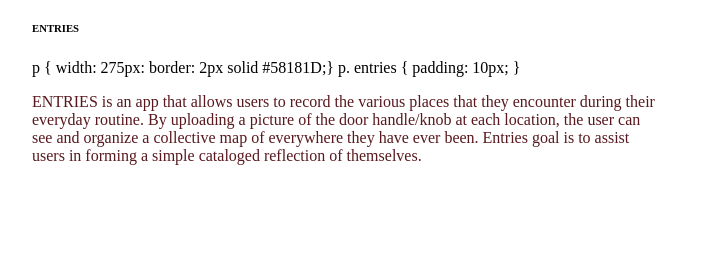
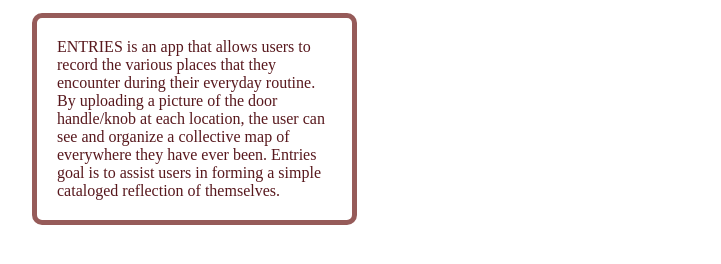
Before and after one commit to lue309/lue309.github.io2, a plain HTML site: page index.html in a window 1280 px wide. Shown: the part 1376-1640 px from the top of the page, without its empty margins (292-1013 px from the left). Before the commit the page ends 1591 px from the top, so only its background shows below. Drawn offline with Linux system fonts and the light colour scheme.

Commit message:
anything

```diff
--- a/index.html
+++ b/index.html
@@ -32,6 +32,7 @@
 			padding: 10px;
 			width: 100%;	height: 20px;
 		}
+
 		</style>
 	</head>
 
@@ -49,6 +50,11 @@
 			h2,h3,h5 {font-size: 20px;}
 			h3,h5 {letter-spacing: 20px;}
 			h2,p { color: #58181D;}
+			p.ENTRIES {border: 5px solid #965B59;
+			padding: 20px;
+		width: 275px;
+	border-radius: 10px;
+	}
 			</style>
 			<h2> EILEEN LU </h2>
 
@@ -78,17 +84,11 @@
 			<a href="page2.html"><img src="images/sample3.jpg" alt="Zucchini Cake" title="Zucchini Cake" width="200"; height="200"/></a>
 		</p>
 
-		<h6>ENTRIES</h6>
-	<body>
-		p {
-			width: 275px:
-			border: 2px solid #58181D;}
-			p. entries {
-				padding: 10px;
-			}
-			<p> ENTRIES is an app that allows users to record the various places that they encounter during their everyday routine. By uploading a picture of the door handle/knob at each location, the user can see and organize a collective map of everywhere they have ever been. Entries goal is to assist users in forming a simple cataloged reflection of themselves. </p>
 
-	</body>
+
+			<p class="ENTRIES"> ENTRIES is an app that allows users to record the various places that they encounter during their everyday routine. By uploading a picture of the door handle/knob at each location, the user can see and organize a collective map of everywhere they have ever been. Entries goal is to assist users in forming a simple cataloged reflection of themselves. </p>
+
+
 
 
 		</div>
```
